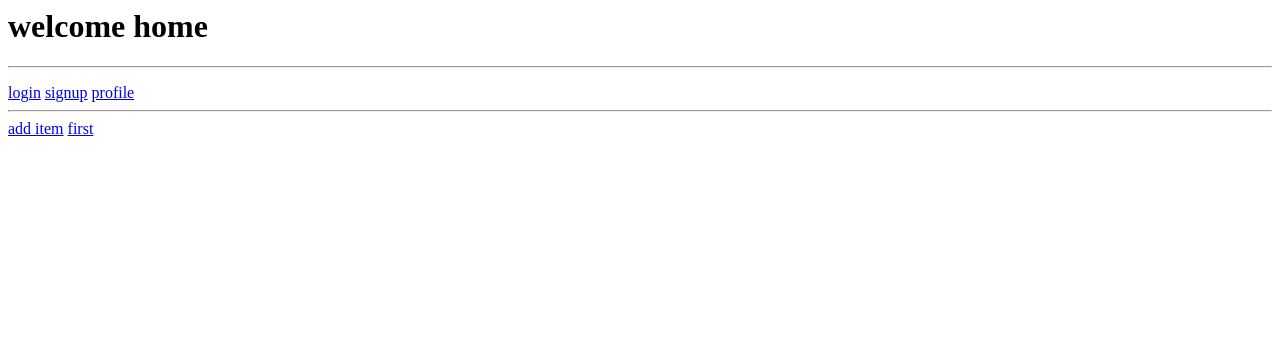
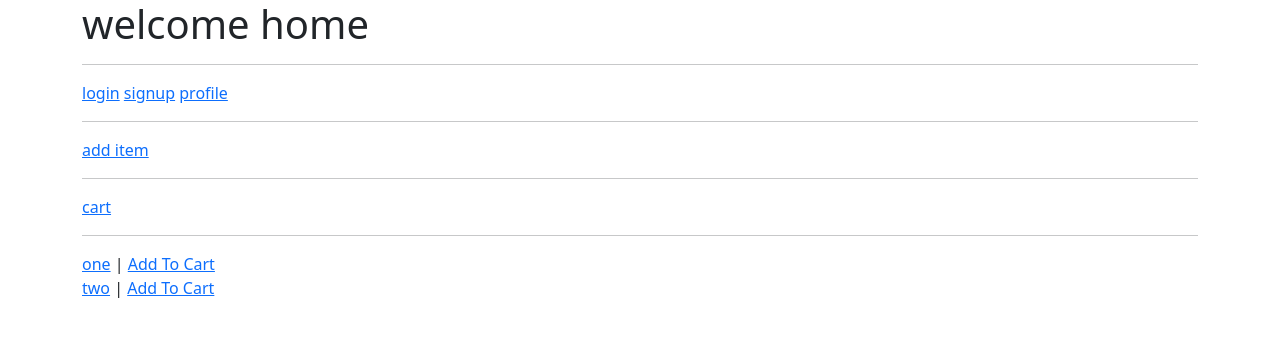
Before and after one commit to javadnr/ecommerce, a Django app: page / in a window 1280 px wide. Shown: the top 337 px of the page. Run offline with Django 4.2, Linux system fonts and the light colour scheme; data comes from the database, SQL or seed files in the repository; some libraries are stand-ins or nearby versions.

Commit message:
add to cart added

```diff
--- a/ecommerce/settings.py
+++ b/ecommerce/settings.py
@@ -51,8 +51,13 @@
     'crispy_forms',
     #comment app
     'comment.apps.CommentConfig',
+
+    'cart',
 ]
 SITE_ID = 1
+
+
+CART_SESSION_ID = 'cart'
 
 MIDDLEWARE = [
     'django.middleware.security.SecurityMiddleware',
--- a/stuff/admin.py
+++ b/stuff/admin.py
@@ -1,6 +1,6 @@
 from django.contrib import admin
-from .models import Item
+from .models import Product
 # Register your models here.
 
 
-admin.site.register(Item)
+admin.site.register(Product)
--- a/stuff/models.py
+++ b/stuff/models.py
@@ -3,11 +3,11 @@
 from comment.models import Comment
 from django.contrib.contenttypes.fields import GenericRelation
 
-class Item(models.Model):
-    name = models.CharField(max_length=200)
+class Product(models.Model):
+    name = models.CharField(max_length=255)
     discription = models.TextField()
-    image = models.ImageField(upload_to='image/',null=True, blank = True, default='default.jpg')
-    price =models.IntegerField()
+    image = models.ImageField(upload_to='products/',null=True, blank = True, default='default.jpg')
+    price =models.FloatField()
     date_added = models.DateTimeField(auto_now_add=True)
     comments = GenericRelation(Comment)
 
--- a/stuff/urls.py
+++ b/stuff/urls.py
@@ -1,5 +1,6 @@
 from django.urls import path
 from .views import ItemListView, ItemDetailView, ItemDeleteView,ItemCreateView, ItemUpdateView
+from . import views
 
 urlpatterns = [
     path('',ItemListView.as_view(),name='list'),
@@ -7,6 +8,11 @@
     path('delete/<int:pk>/',ItemDeleteView.as_view(),name='delete'),
     path('create_item',ItemCreateView.as_view(),name='create_item'),
     path('update/<int:pk>',ItemUpdateView.as_view(),name='update_item'),
-
+    path('cart/add/<int:id>/', views.cart_add, name='cart_add'),
+    path('cart/item_clear/<int:id>/', views.item_clear, name='item_clear'),
+    path('cart/item_increment/<int:id>/',views.item_increment, name='item_increment'),
+    path('cart/item_decrement/<int:id>/',views.item_decrement, name='item_decrement'),
+    path('cart/cart_clear/', views.cart_clear, name='cart_clear'),
+    path('cart/cart-detail/',views.cart_detail,name='cart_detail'),
 
 ]
--- a/stuff/views.py
+++ b/stuff/views.py
@@ -1,32 +1,79 @@
 from django.views.generic import ListView, DetailView, DeleteView, UpdateView, CreateView
-from .models import Item
+from .models import Product
 from django.urls import reverse_lazy
-
 from django.shortcuts import redirect
+from django.shortcuts import render, redirect
+from django.contrib.auth.decorators import login_required
+from cart.cart import Cart
 
 
 class ItemListView(ListView):
-    model = Item
+    model = Product
     template_name = 'stuff/list.html'
-    context_object_name = 'items'
+    context_object_name = 'products'
 
 class ItemDetailView(DetailView):
-    model = Item
+    model = Product
     template_name = 'stuff/detail.html'
-    context_object_name = 'item'
+    context_object_name = 'product'
 
 class ItemDeleteView(DeleteView):
-    model = Item
+    model = Product
     template_name = 'stuff/delete.html'
     success_url = reverse_lazy('list')
 
 class ItemCreateView(CreateView):
-    model = Item
+    model = Product
     template_name = 'stuff/create_item.html'
     success_url = reverse_lazy('list')
     fields = '__all__'
 
 class ItemUpdateView(UpdateView):
-    model = Item
+    model = Product
     template_name = 'stuff/update_item.html'
     fields = '__all__'
+
+
+
+@login_required(login_url="/users/login")
+def cart_add(request, id):
+    cart = Cart(request)
+    product = Product.objects.get(id=id)
+    cart.add(product=product)
+    return redirect("list")
+
+
+@login_required(login_url="/users/login")
+def item_clear(request, id):
+    cart = Cart(request)
+    product = Product.objects.get(id=id)
+    cart.remove(product)
+    return redirect("cart_detail")
+
+
+@login_required(login_url="/users/login")
+def item_increment(request, id):
+    cart = Cart(request)
+    product = Product.objects.get(id=id)
+    cart.add(product=product)
+    return redirect("cart_detail")
+
+
+@login_required(login_url="/users/login")
+def item_decrement(request, id):
+    cart = Cart(request)
+    product = Product.objects.get(id=id)
+    cart.decrement(product=product)
+    return redirect("cart_detail")
+
+
+@login_required(login_url="/users/login")
+def cart_clear(request):
+    cart = Cart(request)
+    cart.clear()
+    return redirect("list")
+
+
+@login_required(login_url="/users/login")
+def cart_detail(request):
+    return render(request, 'stuff/cart_detail.html')
--- /dev/null
+++ b/templates/base.html
@@ -0,0 +1,15 @@
+<!doctype html>
+<html lang="en">
+  <head>
+    <meta charset="utf-8">
+    <meta name="viewport" content="width=device-width, initial-scale=1">
+    <title>shop</title>
+    <link href="https://cdn.jsdelivr.net/npm/bootstrap@5.3.1/dist/css/bootstrap.min.css" rel="stylesheet" integrity="sha384-4bw+/aepP/YC94hEpVNVgiZdgIC5+VKNBQNGCHeKRQN+PtmoHDEXuppvnDJzQIu9" crossorigin="anonymous">
+  </head>
+  <body>
+    {% block content %}
+
+    {% endblock content %}
+    <script src="https://cdn.jsdelivr.net/npm/bootstrap@5.3.1/dist/js/bootstrap.bundle.min.js" integrity="sha384-HwwvtgBNo3bZJJLYd8oVXjrBZt8cqVSpeBNS5n7C8IVInixGAoxmnlMuBnhbgrkm" crossorigin="anonymous"></script>
+  </body>
+</html>
--- a/templates/stuff/create_item.html
+++ b/templates/stuff/create_item.html
@@ -1,6 +1,9 @@
-<form action="" method="post">
+{% extends 'base.html' %}
+{% block content %}
+<form class="mb-3 container" action="" method="post">
     <h1>create an item</h1>
     {% csrf_token %}
     {{form.as_p}}
     <button type="submit">create</button>
 </form>
+{% endblock content %}
--- a/templates/stuff/delete.html
+++ b/templates/stuff/delete.html
@@ -1,6 +1,9 @@
+{% extends 'base.html' %}
+{% block content %}
 <form action="" method="post">
     <p>are you sure to delete the item?</p>
     {% csrf_token %}
     {{form.as_p}}
     <button type="submit">delete</button>
 </form>
+{% endblock content %}
--- a/templates/stuff/list.html
+++ b/templates/stuff/list.html
@@ -1,9 +1,13 @@
+{% extends "base.html" %}
 {% load i18n %}
 {% load socialaccount %}
 {% load account %}
 {% load crispy_forms_tags %}
 
 
+
+{% block content %}
+<div class="container">
   <h1>welcome  home</h1>
   <hr>
   <p>{{user.username}}</p>
@@ -19,13 +23,20 @@
   {% endif %}
 
     <a href="{% url 'profile' %}">profile</a> <hr>
-  <a href="{% url 'create_item' %}">add item</a>
+    <a href="{% url 'create_item' %}">add item</a><hr>
+
+    <a href="{% url 'cart_detail'  %}">cart</a><hr>
 
 
 
 
-{% for item in items %}
+  {% for product in products %}
 
-  <a href="{% url 'item_detail' item.id %}">{{ item.name }}</a>
+    <a href="{% url 'item_detail' product.id %}">{{ product.name }}</a> |
+    <a href="{% url 'cart_add' product.id %}">Add To Cart</a><br>
 
   {% endfor %}
+</div>
+
+
+{% endblock content %}
--- a/templates/stuff/update_item.html
+++ b/templates/stuff/update_item.html
@@ -1,6 +1,11 @@
+{% extends "base.html" %}
+{% block content %}
+
+
 <form action="" method="post">
     <h1>update the item</h1>
     {% csrf_token %}
     {{form.as_p}}
     <button type="submit">update</button>
 </form>
+{% endblock content %}
--- a/templates/usrprofile/profile.html
+++ b/templates/usrprofile/profile.html
@@ -1,3 +1,5 @@
+{% extends 'base.html' %}
+{% block content %}
 {% load static %}
 <div class="col-md-4">
     <div class="profile-img">
@@ -51,3 +53,4 @@
             <button type="reset" class="btn btn-dark btn-lg">Reset</button>
         </form>
     </div>
+    {% endblock content %}
```
Also changed, not shown: requirements.txt (added, +22 -0 lines), templates/stuff/cart_detail.html (added, +42 -0 lines), templates/stuff/detail.html (+16 -9 lines), db.sqlite3, stuff/migrations/0006_product_delete_comment_delete_item.py (added). Lines whose indentation alone changed are shown as unchanged.
